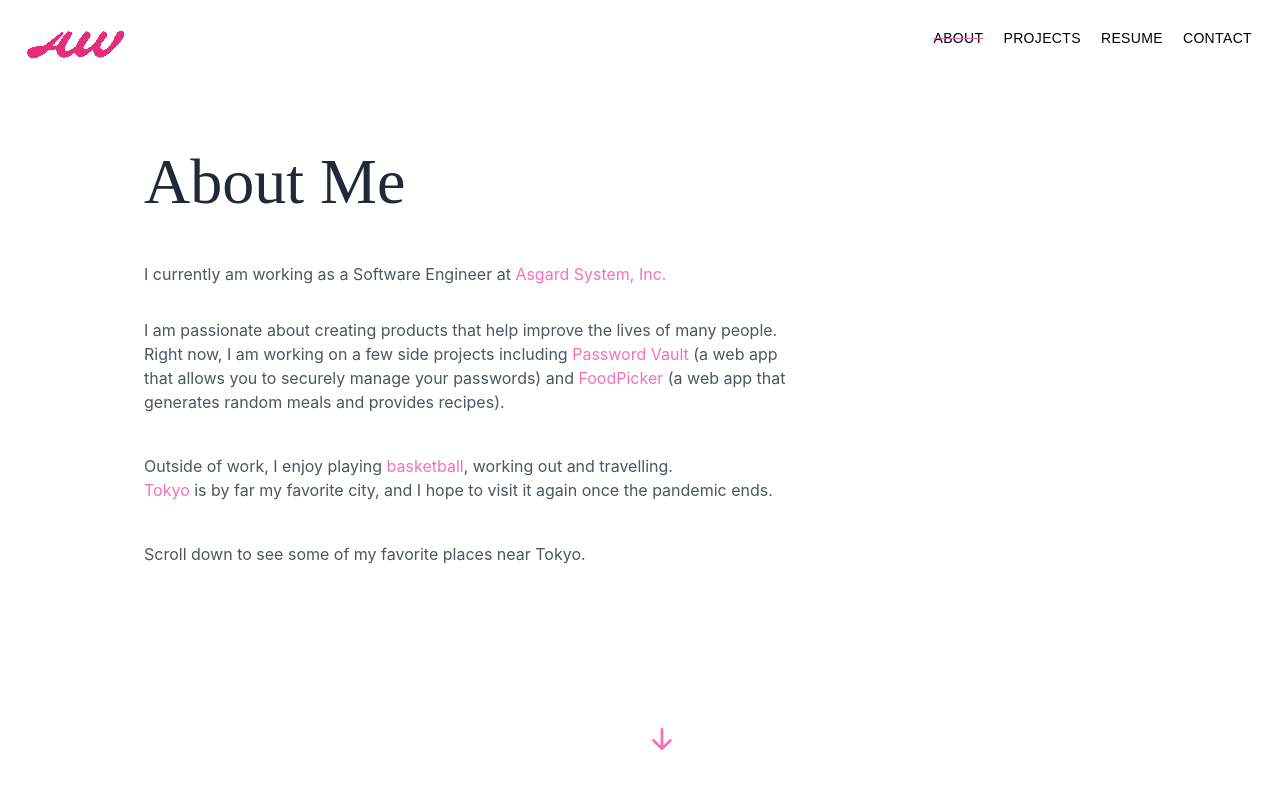
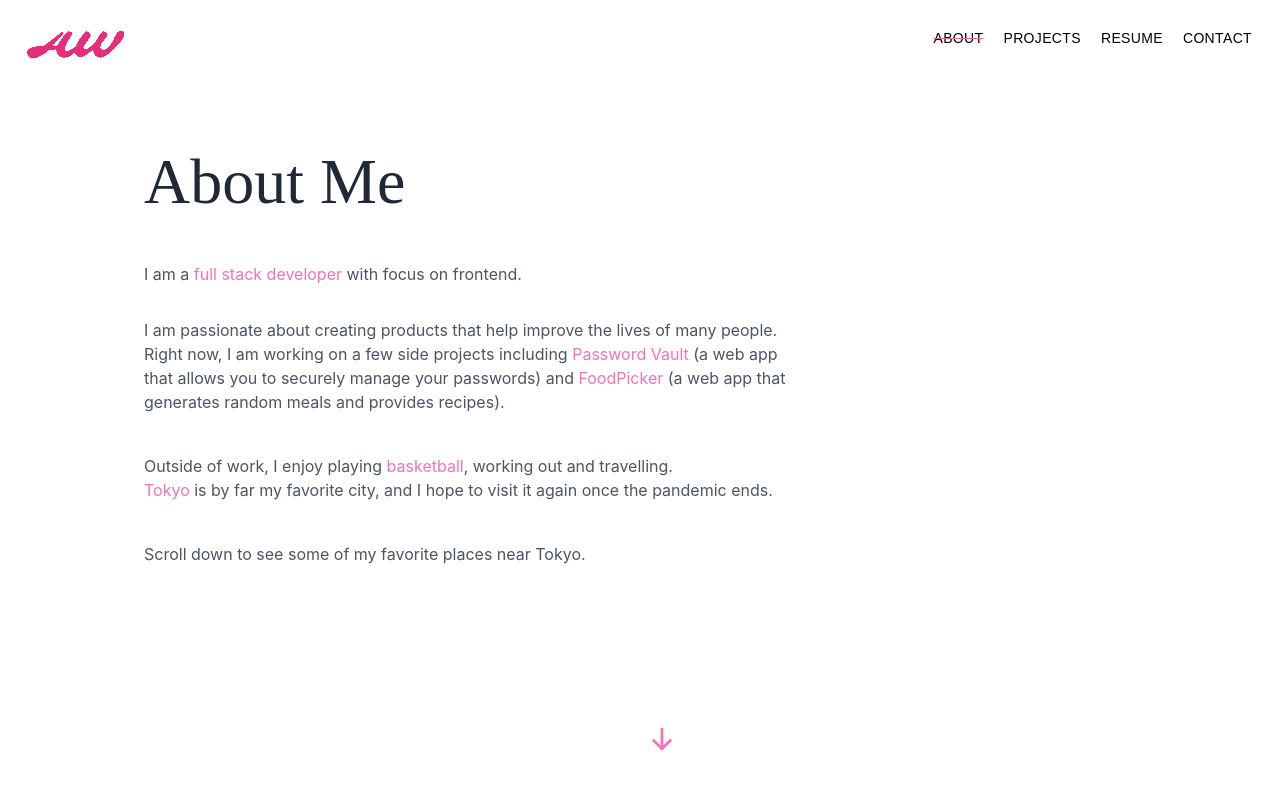
Before and after one commit to andywan40/portfolio-next, a Next.js app: page /about in a window 1280 px wide. Shown: the top 800 px of the page. Built offline with nearby package versions, Linux system fonts and the light colour scheme; a web font is replaced by a local one.

Commit message:
update about page

```diff
--- a/pages/about.js
+++ b/pages/about.js
@@ -32,8 +32,8 @@ export default function About() {
             </h1>
           </div>
           <h5 className="my-8 sm:my-6 text-1xl xs:w-10/12">
-            I currently am working as a Software Engineer at{" "}
-            <span className="text-pink-400">Asgard System, Inc. </span>
+            I am a <span className="text-pink-400">full stack developer</span>{" "}
+            with focus on frontend.
           </h5>
           <p className="mb-10 sm:mb-6 text-md xs:w-10/12">
             {" "}
```
